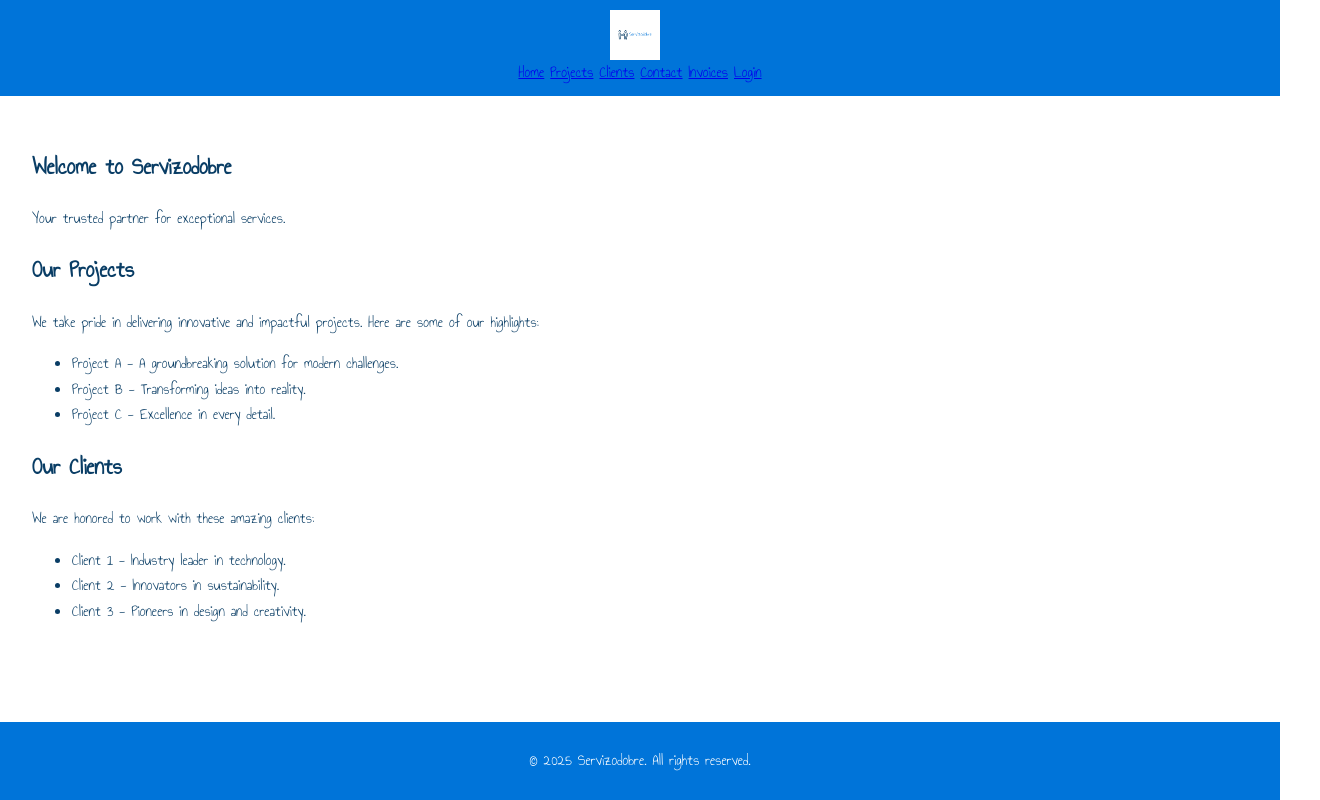
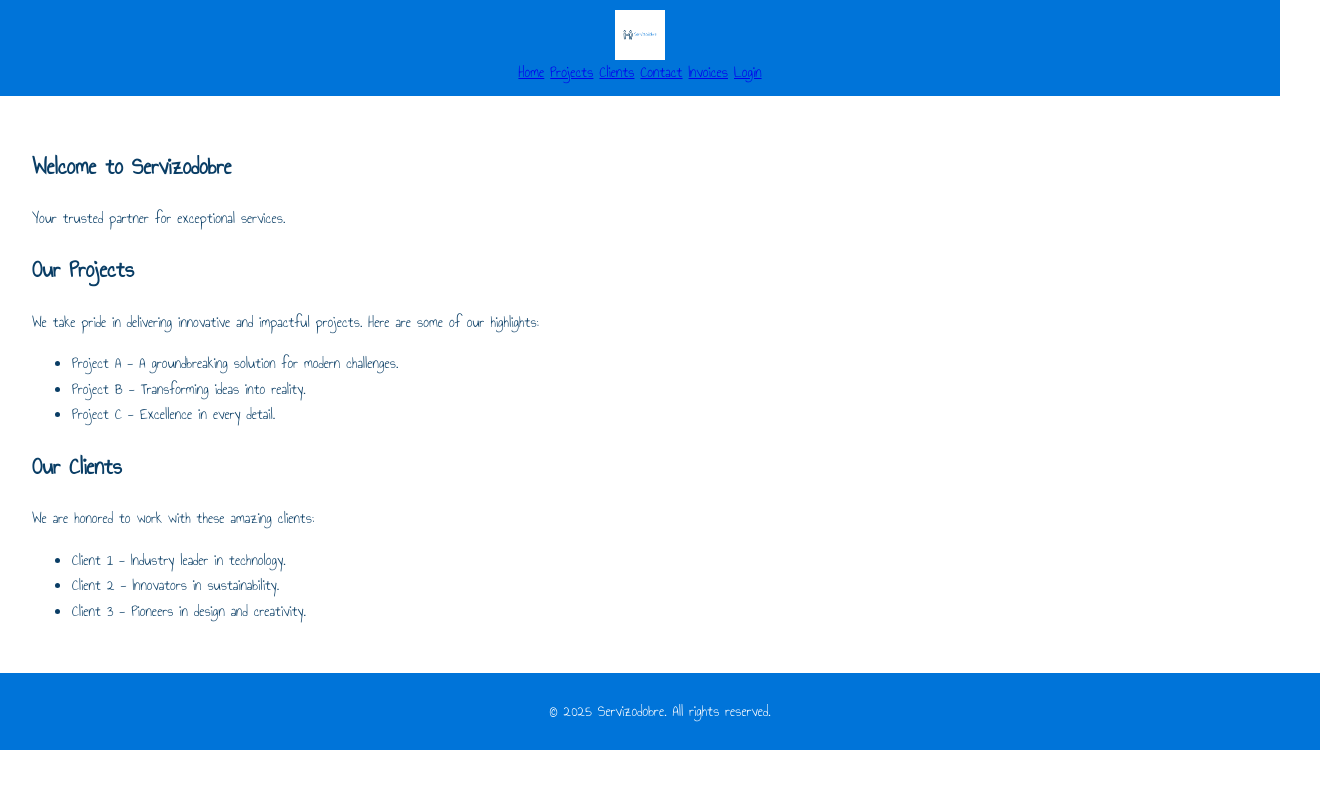
Before and after one commit to servizodobre/servizodobre.github.io, a website: page index.html in a window 1280 px wide. Shown: the whole page, 1320 px wide, since content can reach past the window. Drawn offline with Linux system fonts and the light colour scheme; files whose address does not match are found by name.

Commit message:
correcting style for index

```diff
--- a/index.html
+++ b/index.html
@@ -16,7 +16,7 @@
                 <a href="#clients">Clients</a>
                 <a href="#contact">Contact</a>
                 <a href="invoices.html">Invoices</a>
-                <a href="login.html">Login</a>
+                <a href="templates/login.html">Login</a>
             </nav>
         </div>
     </header>
--- a/static/css/styles.css
+++ b/static/css/styles.css
@@ -10,7 +10,7 @@
 /* Import the font from the fonts directory */
 @font-face {
     font-family: 'CustomFont';
-    src: url('fonts/Annie\ Use\ Your\ Telescope.ttf') format('truetype');
+    src: url('static/fonts/Annie\ Use\ Your\ Telescope.ttf') format('truetype');
     font-weight: normal;
     font-style: normal;
 }
@@ -22,14 +22,28 @@ body {
     line-height: 1.6;
     background-color: var(--background-color);
     color: var(--text-color);
+    display: flex;
+    flex-direction: column;
+    min-height: 100vh; /* Ensure the body takes full height */
+    box-sizing: border-box; /* Include padding and border in element's total width and height */
 }
 
 /* Header and footer styles */
-header, footer {
+header {
     background-color: var(--primary-color);
     color: white;
     text-align: center;
-    padding: 10px 0;
+    padding: 10px 20px;
+    position: relative;
+}
+
+footer {
+    background-color: var(--primary-color);
+    color: white;
+    text-align: center;
+    padding: 10px 20px;
+    position: relative;
+    width: 100%;
 }
 
 /* Logo styling */
@@ -38,7 +52,7 @@ header, footer {
     height: auto;
     display: inline-block;
     vertical-align: middle;
-    margin-right: 10px;
+    margin-right: 0;
 }
 
 /* Header title styling */
@@ -51,12 +65,6 @@ header h1 {
 
 main {
     padding: 2rem;
-}
-
-footer {
-    position: fixed;
-    bottom: 0;
-    width: 100%;
 }
 
 button {
```
